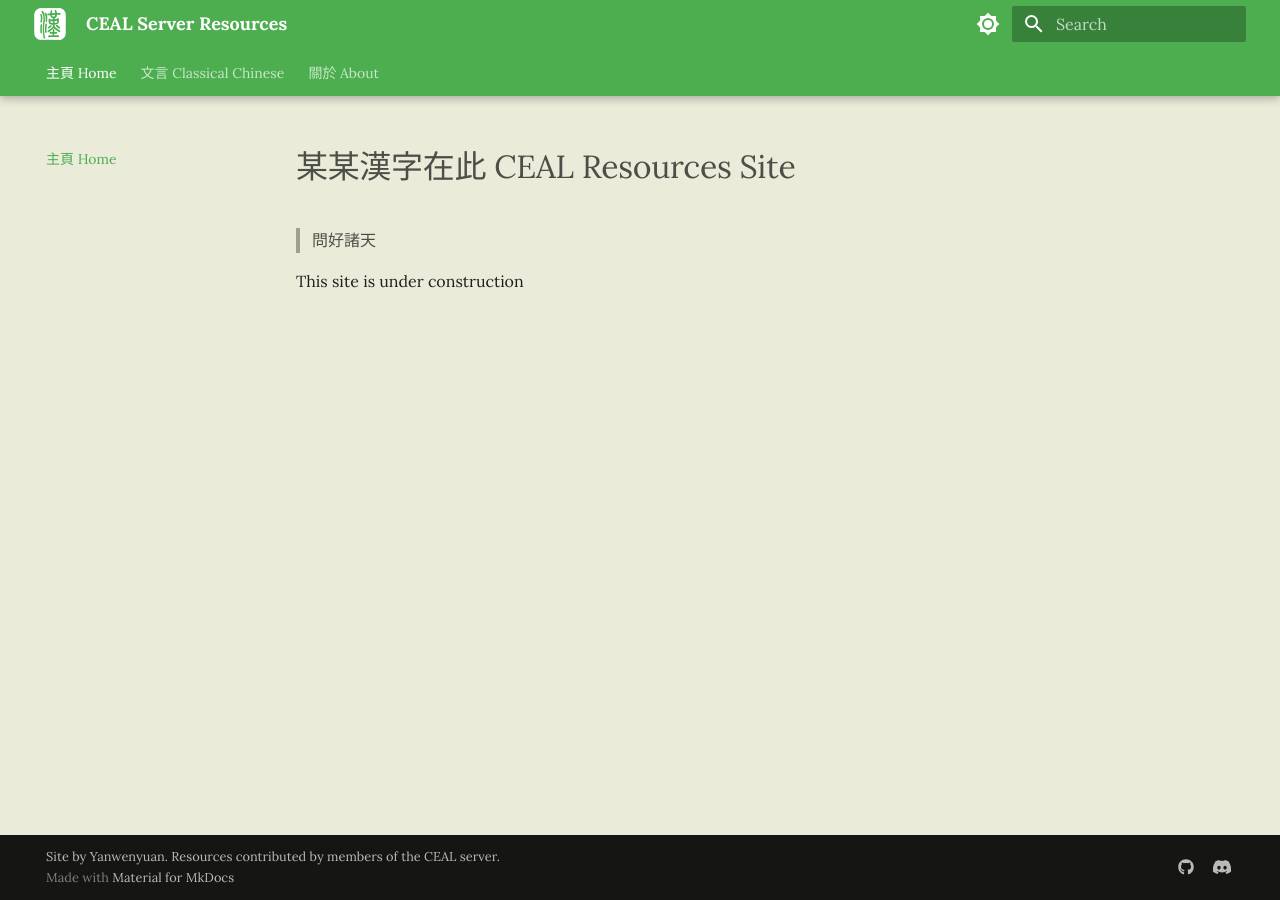
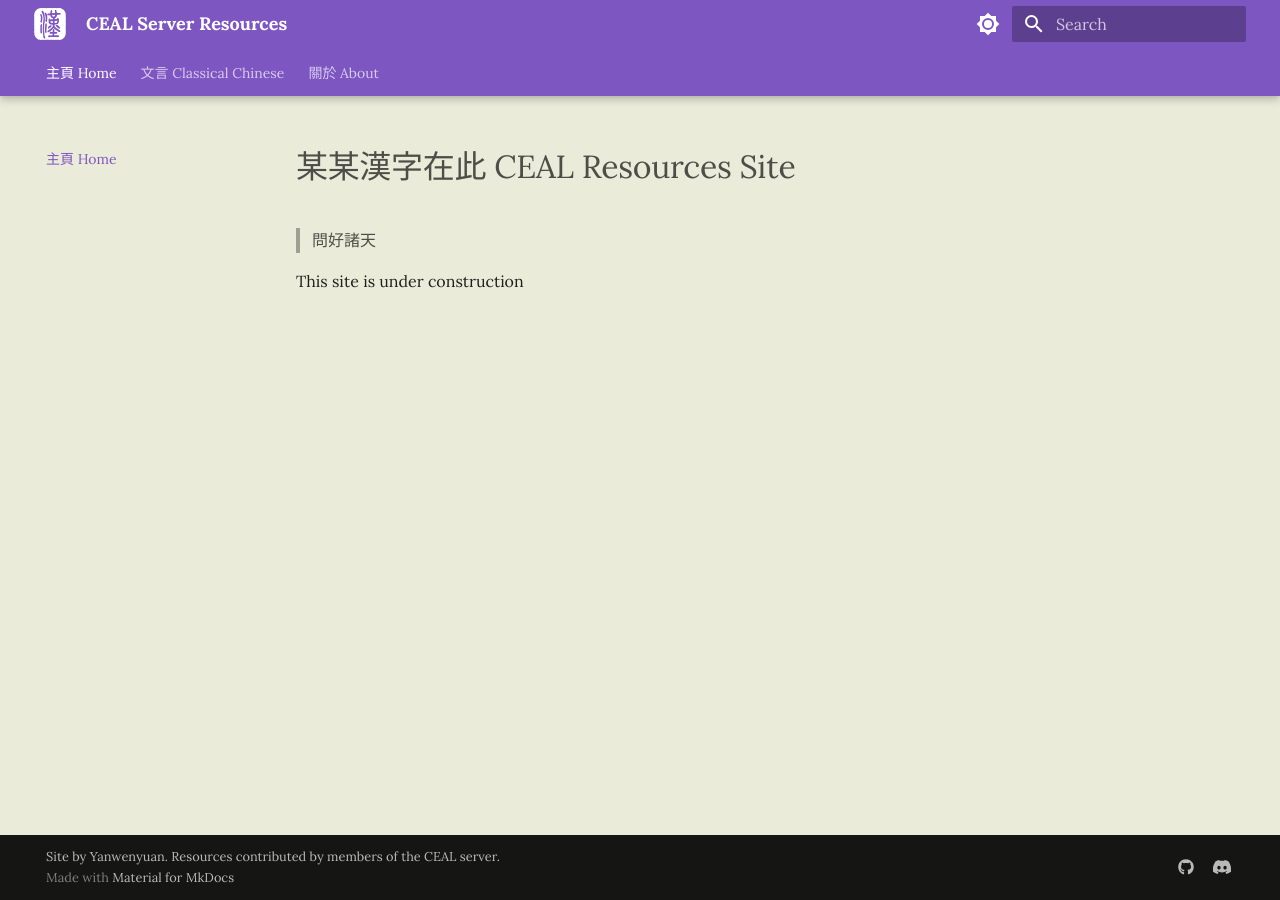
Before and after one commit to yanwenywan/ceal-server-resources, an MkDocs documentation site: the page built from docs/index.md, in a window 1280 px wide. Built offline with MkDocs 1.6.1 and Material for MkDocs 9.7.7, drawn with Linux system fonts in a browser that asks for light colours; some web fonts are replaced.

Commit message:
update theme colr

```diff
--- a/mkdocs.yml
+++ b/mkdocs.yml
@@ -37,7 +37,7 @@ theme:
   palette:
     - media: "(prefers-color-scheme: light)"
       scheme: default
-      primary: green
+      primary: deep purple
       accent: red
       toggle:
         icon: material/brightness-7
@@ -46,7 +46,7 @@ theme:
     # Palette toggle for dark mode
     - media: "(prefers-color-scheme: dark)"
       scheme: slate
-      primary: green
+      primary: deep purple
       accent: red
       toggle:
         icon: material/brightness-4
```
